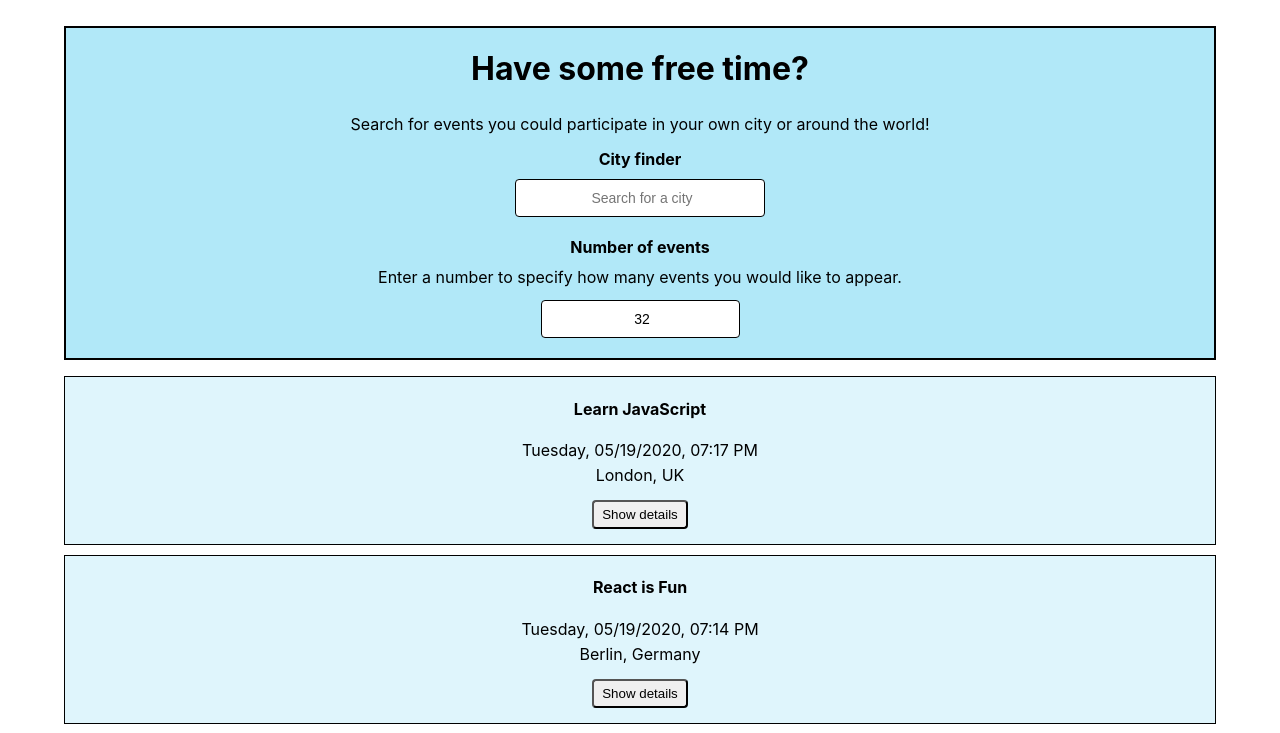
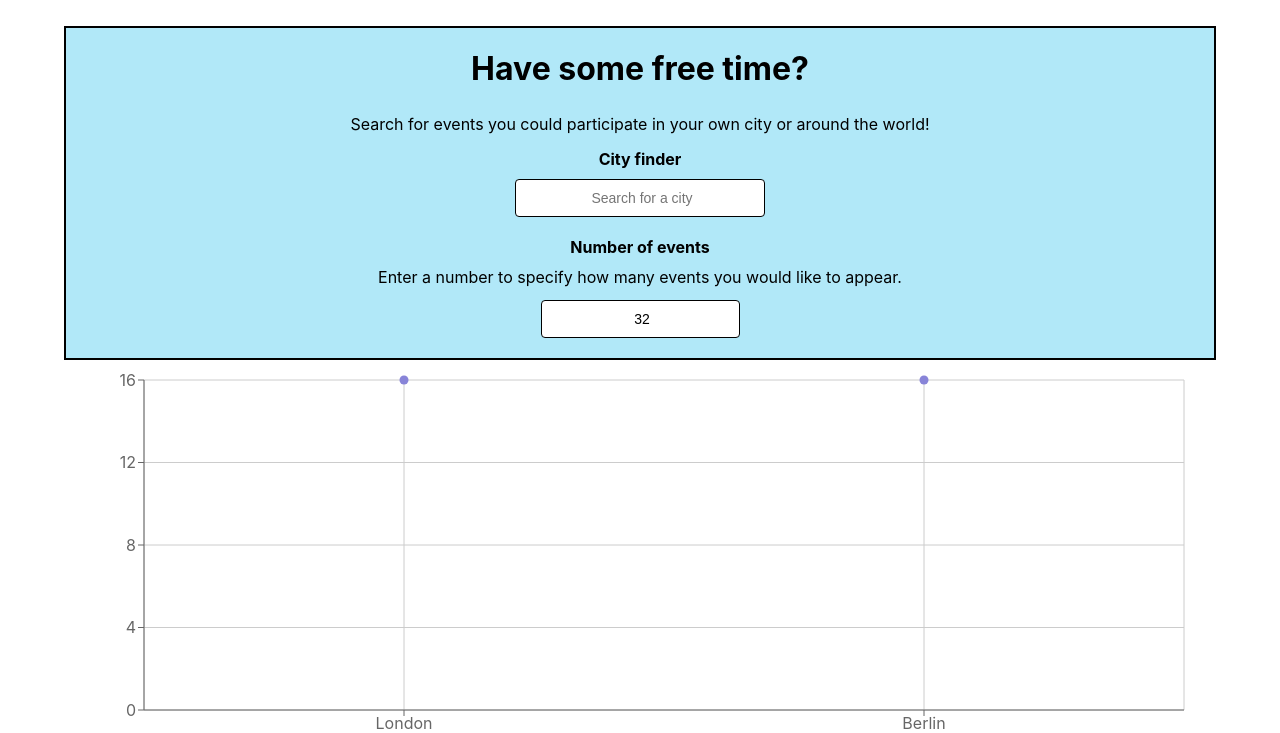
Before and after one commit to AlexaCai/meet-app, a React (Create React App) app: page / in a window 1280 px wide. Shown: the top 733 px of the page. Built offline with nearby package versions, Linux system fonts and the light colour scheme; what atatus-spa would draw is missing.

Commit message:
Addition of logic to display city-events chart

```diff
--- a/src/App.js
+++ b/src/App.js
@@ -5,6 +5,7 @@
 import EventList from './components/EventList';
 import CitySearch from './components/CitySearch';
 import NumberOfEvents from './components/NumberofEvents';
+import CityEventsChart from './components/CityEventsChart';
 import { extractLocations, getEvents } from './api';
 import { InfoAlert, ErrorAlert, WarningAlert } from './components/Alert';
 import './App.css';
@@ -67,6 +68,9 @@
         setCurrentNOE={setCurrentNOE}
         setErrorAlert={setErrorAlert}
       />
+      <CityEventsChart
+      allLocations={allLocations}
+      events={events} />
       <EventList events={events} />
     </div>
   );
--- /dev/null
+++ b/src/components/CityEventsChart.js
@@ -0,0 +1,60 @@
+//***src/components/CityEventsChart.js
+
+import { useState, useEffect } from 'react';
+import {
+    ScatterChart,
+    Scatter,
+    XAxis, YAxis,
+    CartesianGrid,
+    Tooltip,
+    ResponsiveContainer
+} from 'recharts';
+
+const CityEventsChart = ({ allLocations, events }) => {
+
+    //***Hold the data to feed the chart.
+    const [data, setData] = useState([]);
+
+    //***Call getData() and assign whatever’s returned to the local data state.
+    useEffect(() => {
+        setData(getData());
+        //***useEffect() need to re-executes the callback function whenever the events have been change - this is why we passed ${events} instead of events as is, because it’s an array (complex data type).
+    }, [`${events}`]);
+
+    //***Uses the locations and events saved in the state from the Google Calendar API.
+    const getData = () => {
+        //***Maps the allLocations array.
+        const data = allLocations.map((location) => {
+            //***Filters the events by each location to get the length of the resulting array. Uses that length value as the event count for the location.
+            const count = events.filter((event) => event.location === location).length
+            //***To get the city out of each location in allLocations, the location need to shorten and any unnecessary information need to be remove so we only have a city name. To do this, we use split().
+            //***split() the location at the occurrence of a comma followed by a space (", "), which returns an array ("CITY", "COUNTRY"). Then, we refer to the first element in that array with [0], which is the name of the city. The data that’s returned is an array with an object of {city, count} (shorthand of {city: city, count: count}.
+            const city = location.split(', ')[0]
+            return { city, count };
+        })
+        return data;
+    };
+
+    return (
+        <ResponsiveContainer width="99%" height={400}>
+            <ScatterChart
+                margin={{
+                    top: 20,
+                    right: 20,
+                    bottom: 20,
+                    left: 20,
+                }}
+            >
+                <CartesianGrid />
+                <XAxis type="category" dataKey="city" name="City" />
+                <YAxis type="number" dataKey="count" name="Number of events" />
+                <Tooltip cursor={{ strokeDasharray: '3 3' }} />
+                <Scatter name="A school" data={data} fill="#8884d8" />
+            </ScatterChart>
+        </ResponsiveContainer>
+    );
+}
+
+
+
+export default CityEventsChart;
```
Lines whose indentation alone changed are shown as unchanged.
